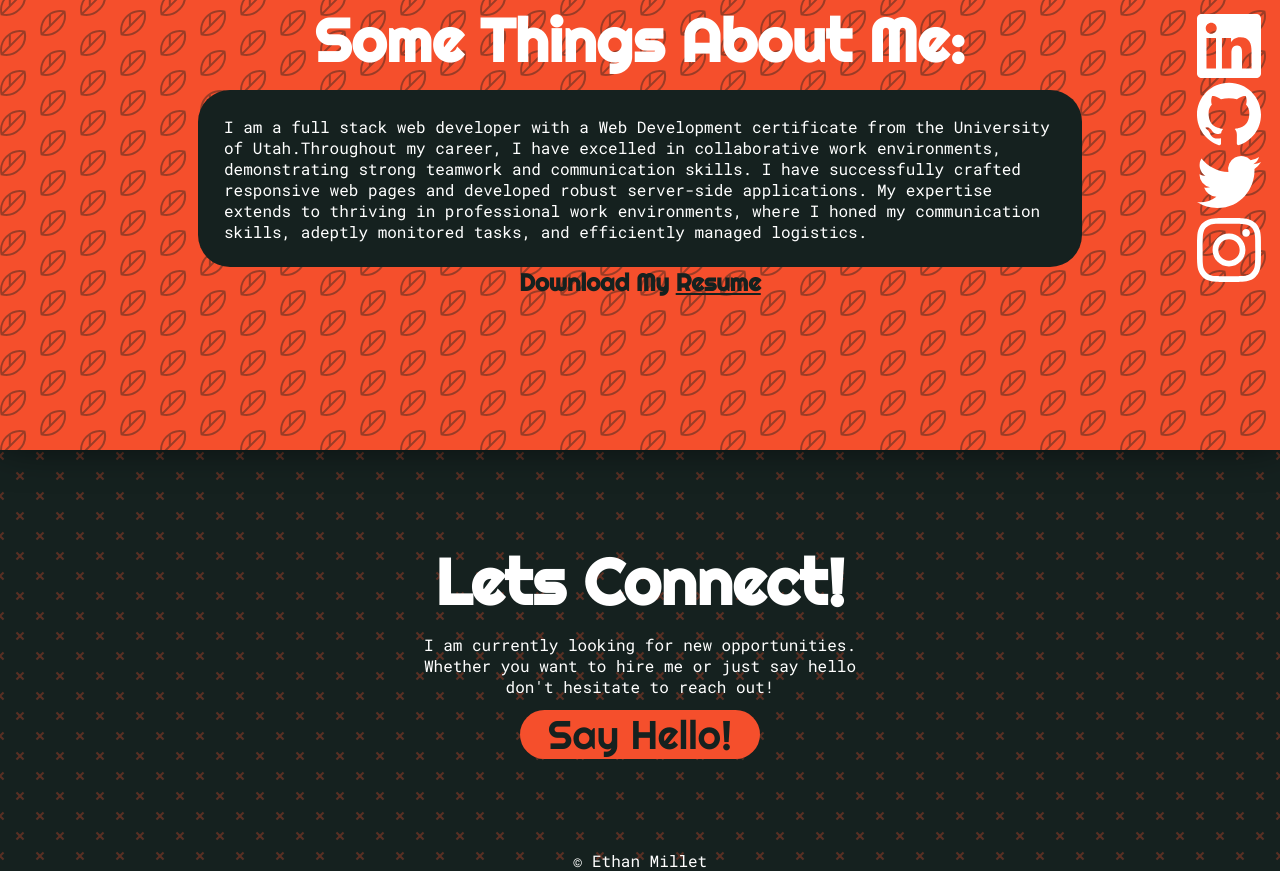
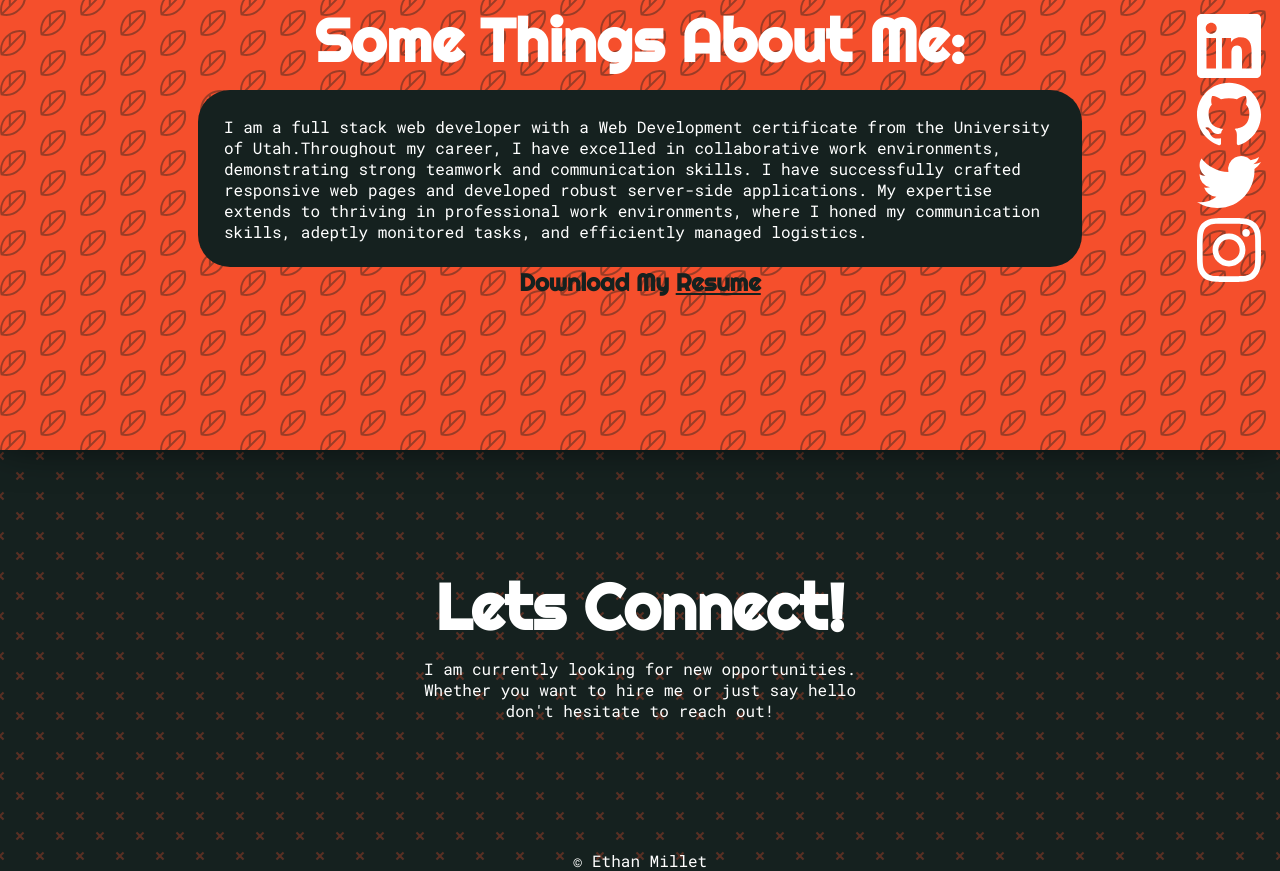
Before and after one commit to EthanMillet/Portfolio, a website: page index.html in a window 1280 px wide. Shown: the part 1864-2735 px from the top of the page. Drawn offline with Linux system fonts and the light colour scheme.

```diff
--- a/index.html
+++ b/index.html
@@ -103,7 +103,6 @@
         <section id="ContactMe">
             <h2 class="connectTitle">Lets Connect!</h2>
             <p class="connectContent">I am currently looking for new opportunities. Whether you want to hire me or just say hello don't hesitate to reach out!</p>
-            <a href="mailto:ethanamillet@gmail.com" class="connectButton">Say Hello!</a>
         </section>
 
 <div id="myModal" class="modal">
```
